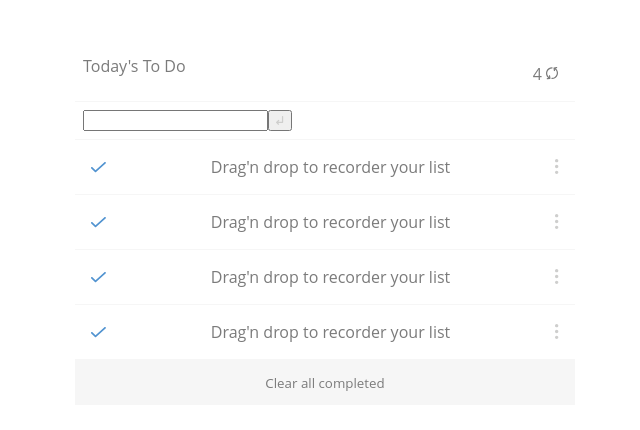
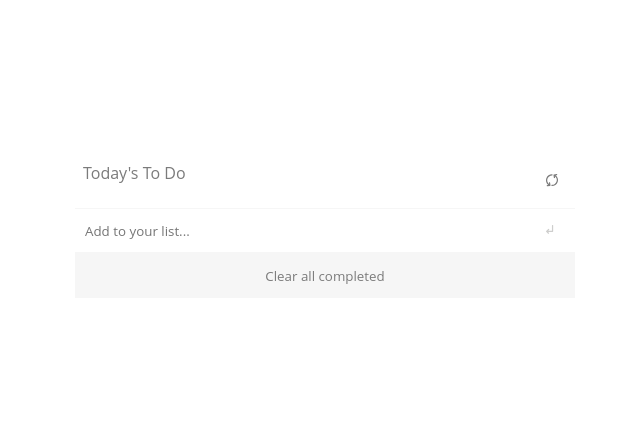
Before and after one commit to hopeforkoami/To_Do_list, a website built with webpack: page dist/index.html in a window 1280 px wide. Shown: the part 182-612 px from the top of the page, without its empty margins (323-963 px from the left). Built offline with nearby package versions, Linux system fonts and the light colour scheme.

Commit message:
Update dist folder

```diff
--- a/dist/index.html
+++ b/dist/index.html
@@ -4,6 +4,7 @@
   <meta charset="UTF-8">
   <meta http-equiv="X-UA-Compatible" content="IE=edge">
   <meta name="viewport" content="width=device-width, initial-scale=1.0">
+  <link rel="stylesheet" href="https://cdnjs.cloudflare.com/ajax/libs/font-awesome/4.7.0/css/font-awesome.min.css">
   <title>To Do List</title>
 <script defer src="main.js"></script></head>
 <body>
@@ -12,37 +13,18 @@
         <div class="todoelement title_div">
           <span class="div_text">Today's To Do </span>
           <div class="refresh_div">
-            <span class="unfinish_tasks_counter">4</span>
             <img src="./assets/refreshicon.svg" alt="refresh icon" class="refresh_icon">
           </div>
         </div>
-        <form class="todoelement" action="">
-          <input type="text" name="tododescription">
-          <button type="submit"><img src="./assets/intericon.svg" alt="enter_icon"></button>
-        </form>
+        <div class="todoelement" action="">
+          <input type="text" name="tododescription" class="add_todo_input" placeholder="Add to your list..." required>
+          <button type="submit" class="add_submit_button"><img src="./assets/intericon.svg" alt="enter_icon" class="todo_add_icon"></button>
+        </div>
         <ul class=" todoelement todolist">
-          <li class="todo_details">
-              <img src="./assets/completeicon.svg" alt="todo statut icon">
-              <span class="todo_description">Drag'n drop to recorder your list</span>
-              <img src="assets/detail_icon.svg" alt="action icon" class="doto_action">
-          </li>
-          <li class="todo_details">
-            <img src="./assets/completeicon.svg" alt="todo statut icon">
-            <span class="todo_description">Drag'n drop to recorder your list</span>
-            <img src="assets/detail_icon.svg" alt="action icon" class="doto_action">
-          </li>
-          <li class="todo_details">
-            <img src="./assets/completeicon.svg" alt="todo statut icon">
-            <span class="todo_description">Drag'n drop to recorder your list</span>
-            <img src="assets/detail_icon.svg" alt="action icon" class="doto_action">
-          </li>
-          <li class="todo_details">
-            <img src="./assets/completeicon.svg" alt="todo statut icon">
-            <span class="todo_description">Drag'n drop to recorder your list</span>
-            <img src="assets/detail_icon.svg" alt="action icon" class="doto_action">
-          </li>
+
+
         </ul>
-        <button type="button" class="todo_clear_all_completed">Clear all completed</button>
+        <button type="button" class="todo_clear_all_completed" >Clear all completed</button>
       </div>
   </div>
 
--- a/package.json
+++ b/package.json
@@ -4,8 +4,10 @@
   "description": "> this To Do List\r In this project, I will build a simple HTML list of To Do tasks. This simple web page will be built using webpack and served by a webpack dev server.",
   "main": "index.js",
   "scripts": {
+    "deploy": "gh-pages -d dist",
     "test": "echo \"Error: no test specified\" && exit 1",
     "dev": "webpack --mode development",
+    "build": "webpack --config webpack.config.js",
     "start": "webpack serve --open"
   },
   "repository": {
```
Also changed, not shown: dist/main.js (+22 -2 lines).
